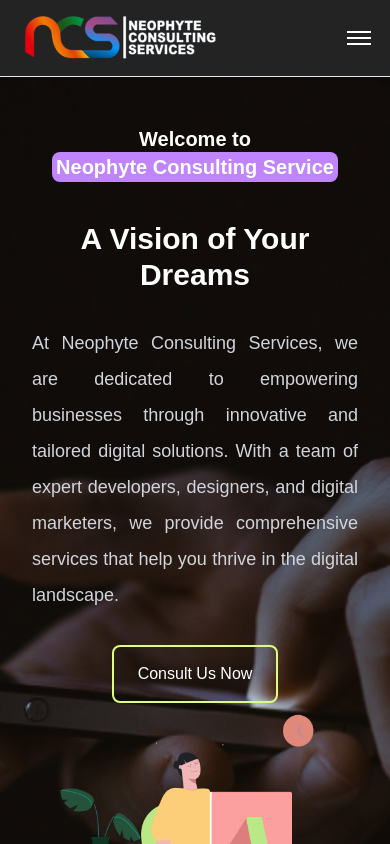
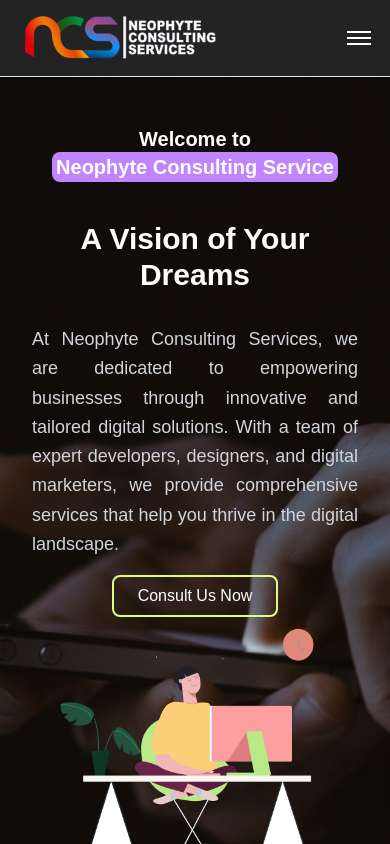
Before and after one commit to Nishant4coding/Neophyte-Consulting-Service, a Next.js app: page / in a window 390 px wide. Built offline with nearby package versions, Linux system fonts and the light colour scheme.

Commit message:
suspence and lazy load

```diff
--- a/src/app/page.tsx
+++ b/src/app/page.tsx
@@ -1,36 +1,56 @@
 "use client";
-import ContactForm from "@/components/Contact";
-import Navbar from "@/components/custom/Navbar";
-import Footer from "@/components/Footer";
-import Hero from "@/components/Hero";
-import OurClients from "@/components/OurClient";
-import OurWorks from "@/components/OurWork";
-// import Process from "@/components/Process";
-import OurServices from "@/components/Services";
-import Testimonials from "@/components/Testimonials";
-import WhyChooseUs from "@/components/WhyChooseUs";
-import WhyOurProcess from "@/components/WhyOurProcess";
+
+import React, { Suspense } from "react";
 import { AnimatePresence } from "framer-motion";
+
+// Lazy load components
+const ContactForm = React.lazy(() => import("@/components/Contact"));
+const Navbar = React.lazy(() => import("@/components/custom/Navbar"));
+const Footer = React.lazy(() => import("@/components/Footer"));
+const Hero = React.lazy(() => import("@/components/Hero"));
+const OurClients = React.lazy(() => import("@/components/OurClient"));
+const OurWorks = React.lazy(() => import("@/components/OurWork"));
+const OurServices = React.lazy(() => import("@/components/Services"));
+const Testimonials = React.lazy(() => import("@/components/Testimonials"));
+const WhyChooseUs = React.lazy(() => import("@/components/WhyChooseUs"));
+const WhyOurProcess = React.lazy(() => import("@/components/WhyOurProcess"));
 
 export default function Home() {
   return (
-    <>
-      <main className="relative flex flex-col snap-y snap-mandatory h-screen overflow-x-hidden scroll-smooth overflow-y-scroll bg-custom-bg">
-        <AnimatePresence mode="wait" initial={true}>
+    <main className="relative flex flex-col snap-y snap-mandatory h-screen overflow-x-hidden scroll-smooth overflow-y-scroll bg-custom-bg">
+      <AnimatePresence mode="wait" initial={true}>
+        <Suspense fallback={<div>Loading Navbar...</div>}>
           <Navbar />
+        </Suspense>
+        <Suspense fallback={<div>Loading Hero...</div>}>
           <Hero />
+        </Suspense>
+        <Suspense fallback={<div>Loading WhyChooseUs...</div>}>
           <WhyChooseUs />
+        </Suspense>
+        <Suspense fallback={<div>Loading OurServices...</div>}>
           <OurServices />
-          {/* <Process /> */}
+        </Suspense>
+        {/* <Process /> */}
+        <Suspense fallback={<div>Loading OurWorks...</div>}>
           <OurWorks />
+        </Suspense>
+        <Suspense fallback={<div>Loading Testimonials...</div>}>
           <Testimonials />
+        </Suspense>
+        <Suspense fallback={<div>Loading WhyOurProcess...</div>}>
           <WhyOurProcess />
+        </Suspense>
+        <Suspense fallback={<div>Loading OurClients...</div>}>
           <OurClients />
+        </Suspense>
+        <Suspense fallback={<div>Loading ContactForm...</div>}>
           <ContactForm />
+        </Suspense>
+        <Suspense fallback={<div>Loading Footer...</div>}>
           <Footer />
-        </AnimatePresence>
-      </main>
-      {/* </div> */}
-    </>
+        </Suspense>
+      </AnimatePresence>
+    </main>
   );
 }
--- a/src/components/Hero.tsx
+++ b/src/components/Hero.tsx
@@ -13,11 +13,11 @@
               Neophyte Consulting Service
             </span>
           </h2>
-          <div className="flex flex-col gap-4 pb-8">
+          <div className="flex flex-col gap-4 lg:pb-8 pb-4">
             <h1 className="text-3xl md:text-4xl lg:text-6xl font-bold mb-4">
               A Vision of Your Dreams
             </h1>
-            <p className="text-gray-300 leading-loose lg:text-2xl text-lg text-justify">
+            <p className="text-gray-300 lg:leading-loose leading-relaxed lg:text-2xl text-lg text-justify">
               At Neophyte Consulting Services, we are dedicated to empowering
               businesses through innovative and tailored digital solutions. With
               a team of expert developers, designers, and digital marketers, we
@@ -25,7 +25,7 @@
               landscape.
             </p>
           </div>
-          <button className=" border-2 rounded-lg border-[#dcfd82] hover:text-black py-4 px-6">
+          <button className=" border-2 rounded-lg border-[#dcfd82] hover:text-black lg:py-4 py-2 px-6">
             Consult Us Now
           </button>
         </div>
```
